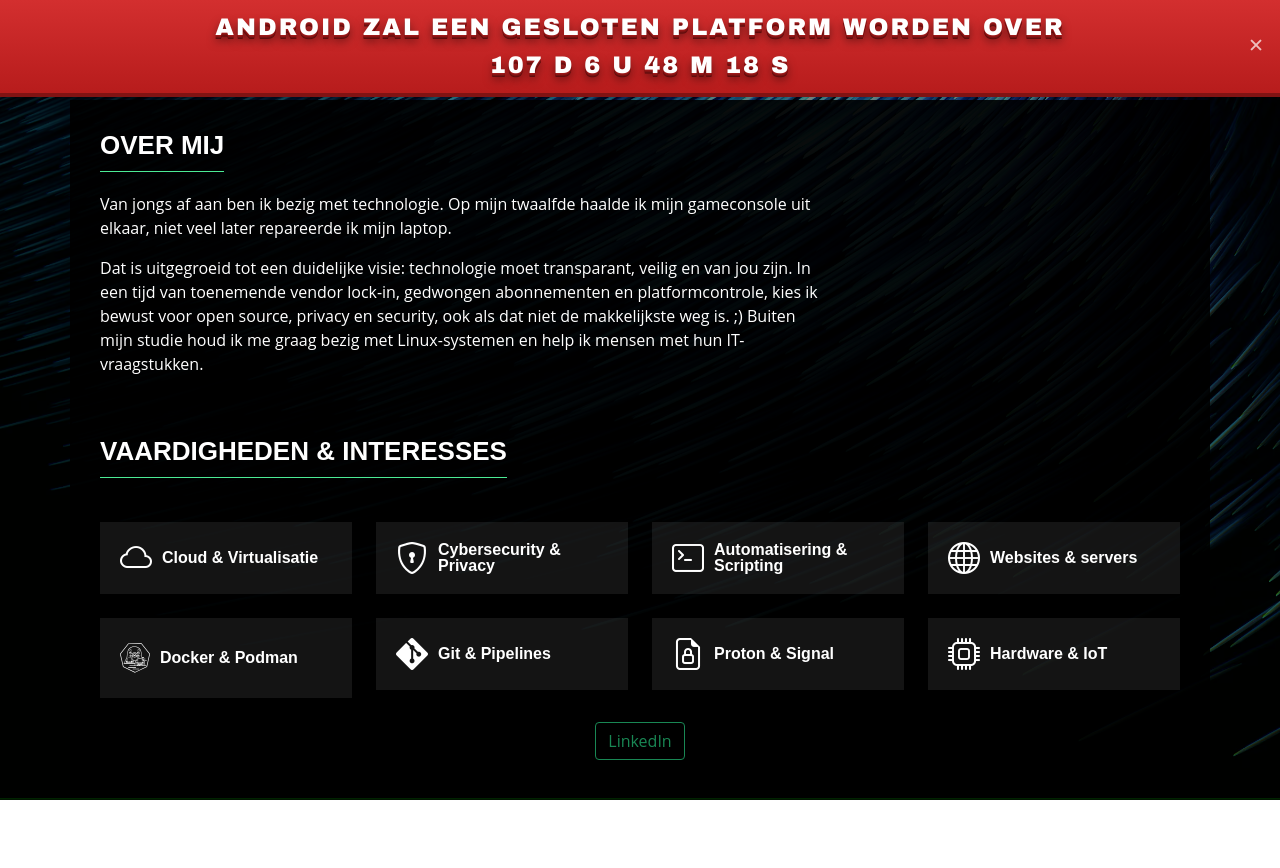
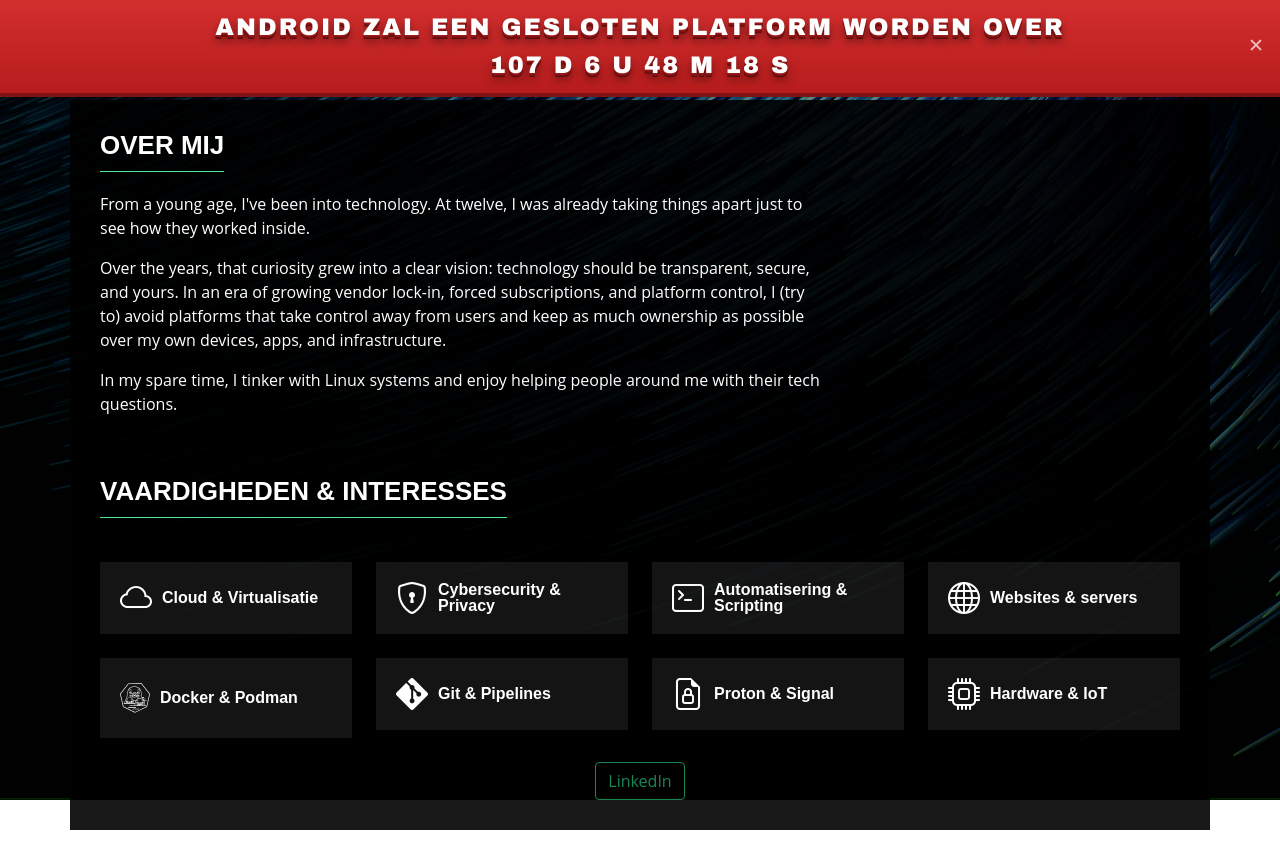
Before and after one commit to THectic-NL/StenTijhuis.nl, a plain HTML site: page webroot/index.html in a window 1280 px wide. Both pictures are taken after a click on the link "Over Mij". Before the commit the page ends 835 px from the top, so only its background shows below. Drawn offline with Linux system fonts and the light colour scheme.

Commit message:
Translate Dutch text to English in index.html

```diff
--- a/webroot/index.html
+++ b/webroot/index.html
@@ -128,10 +128,13 @@
           --></div>
           <div class="col-lg-8 pt-4 pt-lg-0 content" data-aos="fade-left">
             <p>
-              Van jongs af aan ben ik bezig met technologie. Op mijn twaalfde haalde ik mijn gameconsole uit elkaar, niet veel later repareerde ik mijn laptop.
+              From a young age, I've been into technology. At twelve, I was already taking things apart just to see how they worked inside.
             </p>
             <p>
-              Dat is uitgegroeid tot een duidelijke visie: technologie moet transparant, veilig en van jou zijn. In een tijd van toenemende vendor lock-in, gedwongen abonnementen en platformcontrole, kies ik bewust voor open source, privacy en security, ook als dat niet de makkelijkste weg is. ;) Buiten mijn studie houd ik me graag bezig met Linux-systemen en help ik mensen met hun IT-vraagstukken.
+              Over the years, that curiosity grew into a clear vision: technology should be transparent, secure, and yours. In an era of growing vendor lock-in, forced subscriptions, and platform control, I (try to) avoid platforms that take control away from users and keep as much ownership as possible over my own devices, apps, and infrastructure.
+            </p>
+            <p>
+              In my spare time, I tinker with Linux systems and enjoy helping people around me with their tech questions.
             </p>
           </div>
       </div>
```
